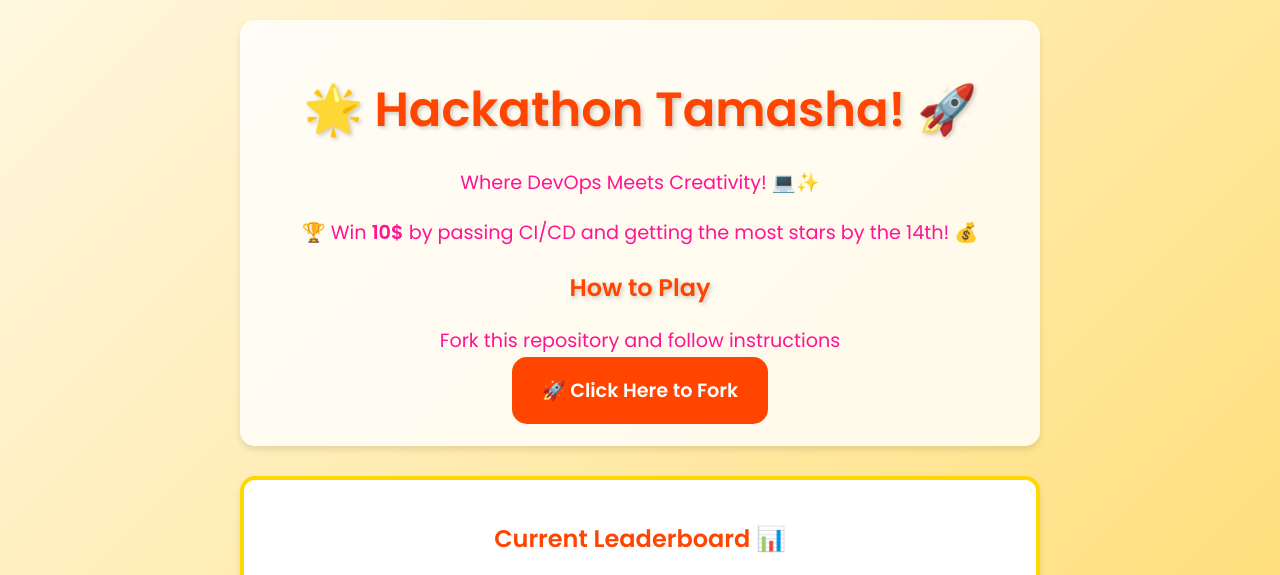
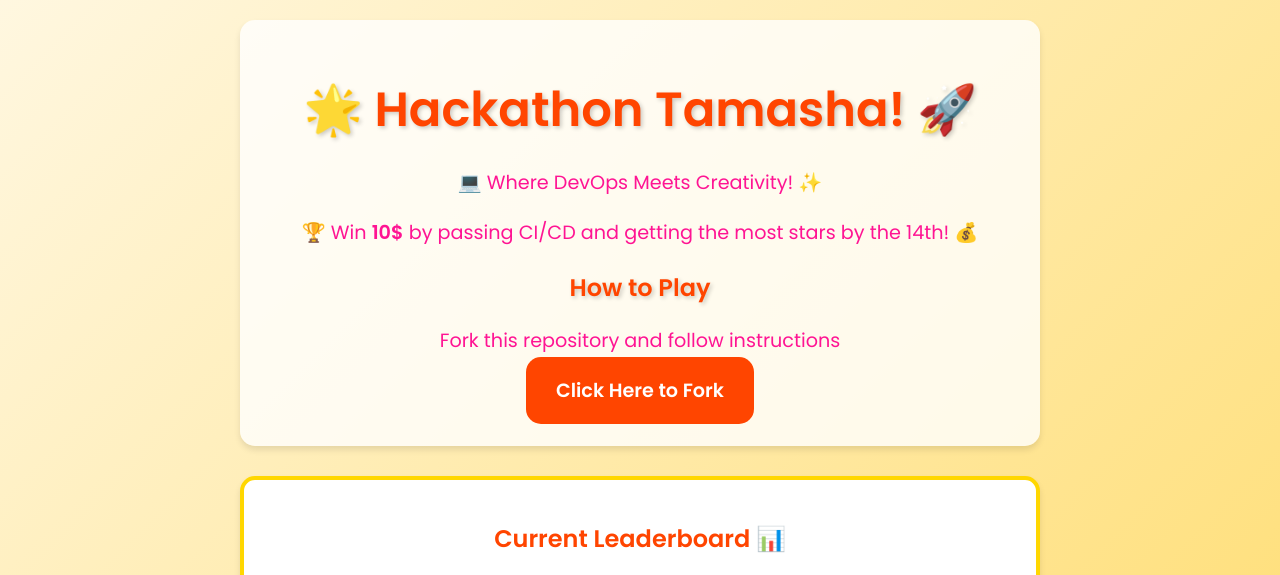
Before and after one commit to javanile/hackathon, a plain HTML site: page index.html in a window 1280 px wide. Shown: the top 575 px of the page. Drawn offline with Linux system fonts and the light colour scheme.

Commit message:
Hackathon Update: 2025-03-29 08:31:06

```diff
--- a/index.html
+++ b/index.html
@@ -132,14 +132,14 @@
     <div id="content" style="display:none;" class="container">
         <div class="header">
             <h1>🌟 Hackathon Tamasha! 🚀</h1>
-            <p>Where DevOps Meets Creativity! 💻✨</p>
+            <p>💻 Where DevOps Meets Creativity! ✨</p>
             <p>🏆 Win <strong>10$</strong> by passing CI/CD and getting the most stars by the 14th! 💰</p>
 
             <h2>How to Play</h2>
             <p>Fork this repository and follow instructions</p>
             <p>
                 <a href="https://github.com/javanile/mush-get-started/fork" class="button" target="_blank">
-                    🚀 Click Here to Fork
+                    Click Here to Fork
                 </a>
             </p>
         </div>
@@ -180,6 +180,7 @@
         <div class="notes">
             <p>🕰️ Leaderboard updates daily at 20:00 London time</p>
             <p>💸 Instant payment on the day of victory!</p>
+            <p>To claim your prize or for any support or clarification, please open an issue <a href="https://github.com/javanile/hackathon/issues/new" target="_blank">here</a> or send an email to <a href="mailto:bianco@javanile.org" target="_blank">bianco@javanile.org</a>.</p>
         </div>
     </div>
 
```
